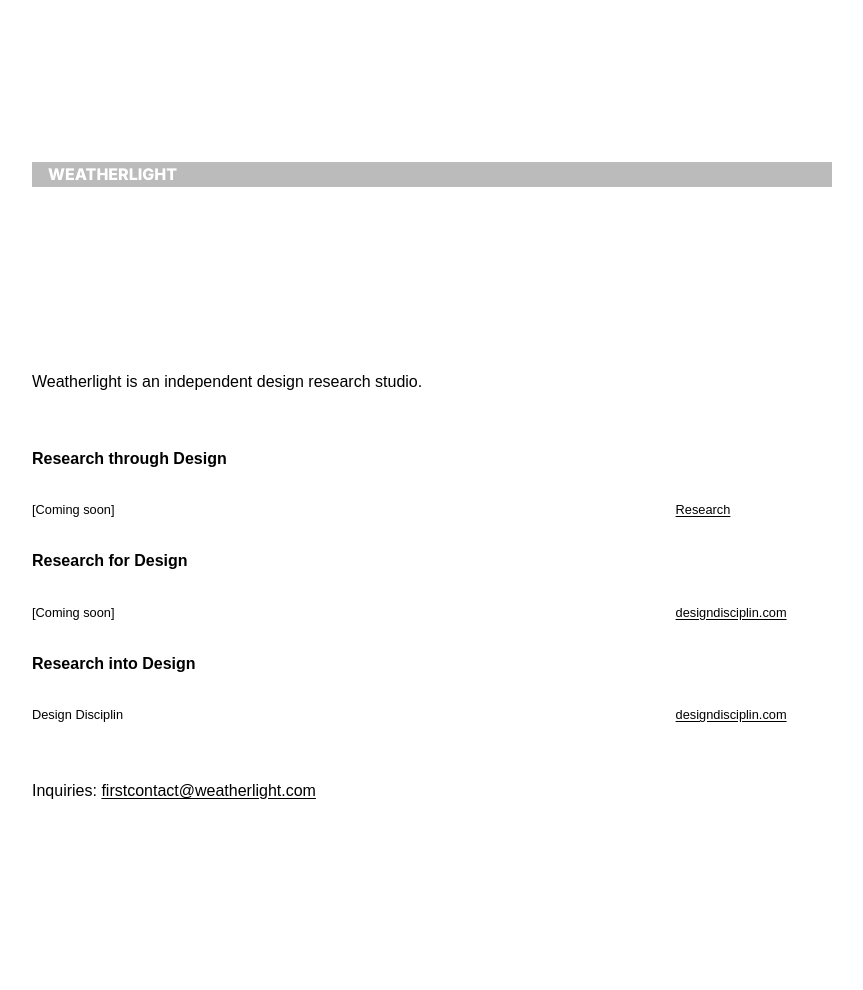
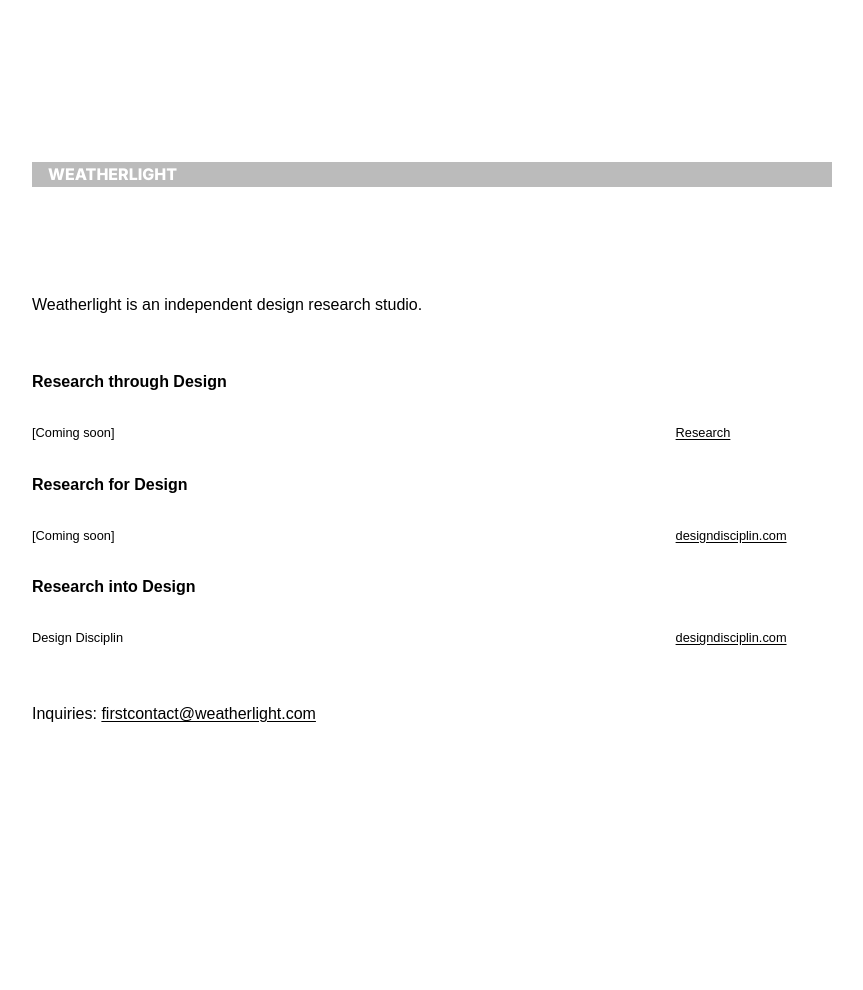
Before and after one commit to mbaytas/weatherlight, a Jekyll site: the page built from README.md, in a window 1280 px wide. Shown: the whole page, without its empty margins (208-1071 px from the left). Built offline with Jekyll 4.4.1, drawn with Linux system fonts in a browser that asks for light colours; some web fonts are replaced; our own code applies the rules of GitHub Pages for plain Markdown files; after the commit the page ends 913 px from its top, so only the background shows below that.

Commit message:
Update default.html

```diff
--- a/_layouts/default.html
+++ b/_layouts/default.html
@@ -101,9 +101,6 @@ a {
 pre {
   padding: 1.6rem;
 }
-article {
-  margin-top: 4.8rem;
-}
 
 dl {
   display: grid;
```
